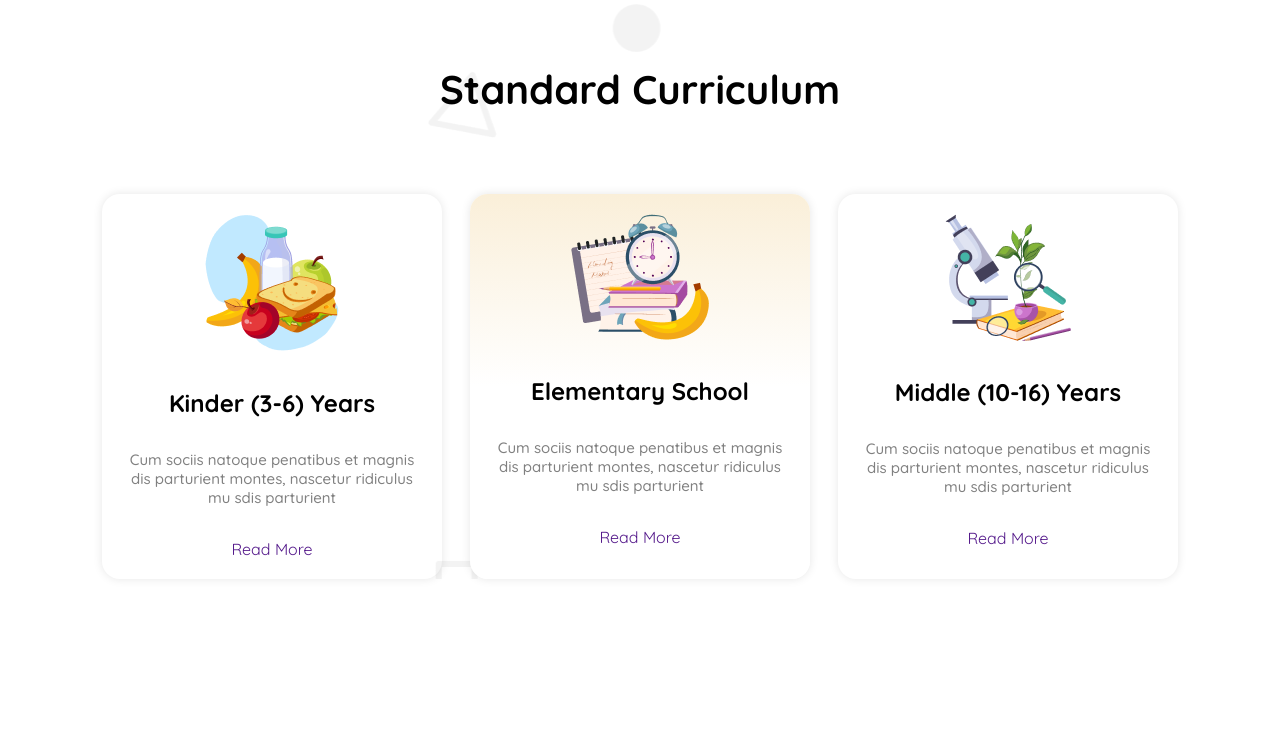
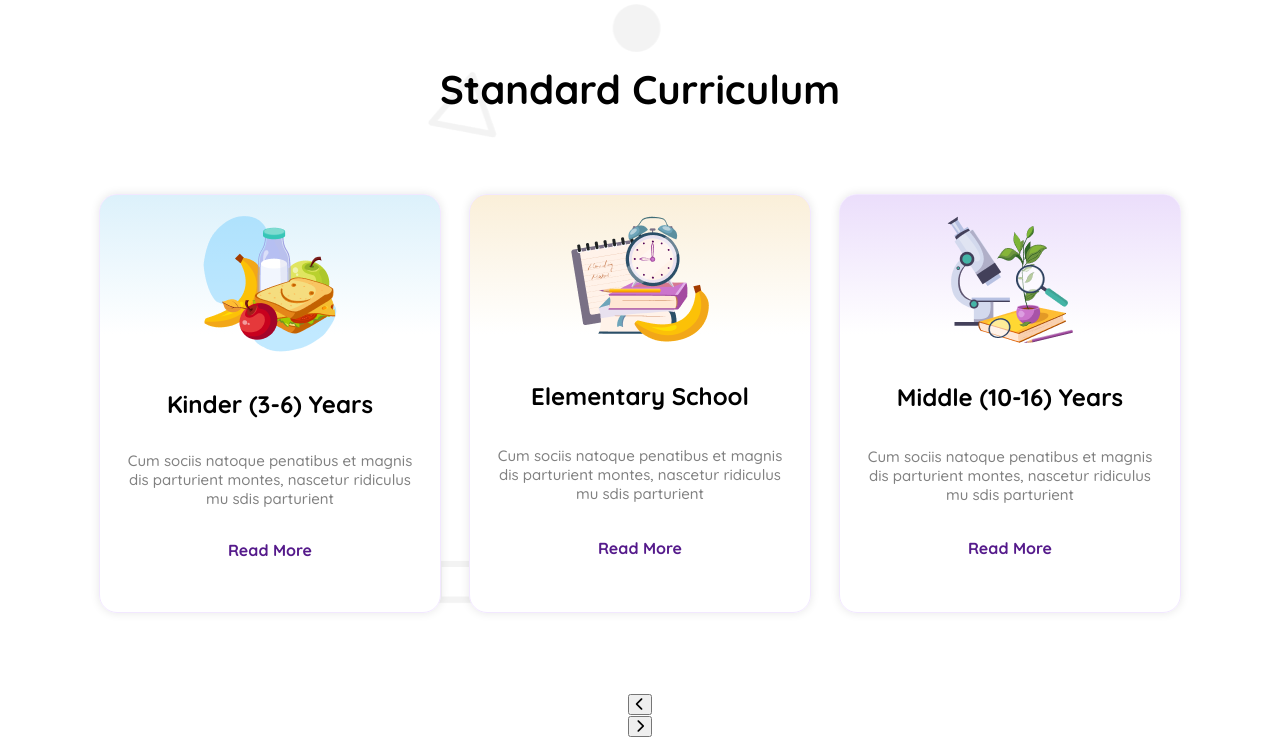
Before and after one commit to SafuGit/2nd-assignment, a plain HTML site: page index.html in a window 1280 px wide. Shown: the part 653-1398 px from the top of the page. Before the commit the page ends 1240 px from the top, so only its background shows below. Drawn offline with Linux system fonts and the light colour scheme.

Commit message:
curriculum card styles complete

```diff
--- a/index.html
+++ b/index.html
@@ -57,7 +57,9 @@
         </div>
         <div class="curriculum-cards">
           <div id="curriculum-card1" class="curriculum-card">
-            <img src="./assets/kinder.png" alt="">
+            <div class="curriculum-img">
+              <img src="./assets/kinder.png" alt="">
+            </div>
             <div class="curriculum-card-title">
               Kinder (3-6) Years
             </div>
@@ -66,10 +68,12 @@
               dis parturient montes, nascetur ridiculus
               mu sdis parturient
             </div>
-            <a href="">Read More</a>
+            <a href="" id="curriculum-a1">Read More</a>
           </div>
           <div id="curriculum-card2" class="curriculum-card">
-            <img src="./assets/elementary.png" alt="">
+            <div class="curriculum-img">
+              <img src="./assets/elementary.png" alt="">
+            </div>
             <div class="curriculum-card-title">
               Elementary School
             </div>
@@ -78,10 +82,12 @@
               dis parturient montes, nascetur ridiculus
               mu sdis parturient
             </div>
-            <a href="">Read More</a>
+            <a href="" id="curriculum-a2">Read More</a>
           </div>
           <div id="curriculum-card3" class="curriculum-card">
-            <img src="./assets/middle.png" alt="">
+            <div class="curriculum-img">
+              <img src="./assets/middle.png" alt="">
+            </div>
             <div class="curriculum-card-title">
               Middle (10-16) Years
             </div>
@@ -90,7 +96,16 @@
               dis parturient montes, nascetur ridiculus
               mu sdis parturient
             </div>
-            <a href="">Read More</a>
+            <a href="" id="curriculum-a3">Read More</a>
+          </div>
+        </div>
+
+        <div class="curriculum-btns">
+          <div class="curriculum-btn-left">
+            <button><i class="fa-solid fa-chevron-left"></i></button>
+          </div>
+          <div class="curriculum-btn-right">
+            <button><i class="fa-solid fa-chevron-right"></i></button>
           </div>
         </div>
       </div>
--- a/styles/style.css
+++ b/styles/style.css
@@ -108,15 +108,28 @@
 }
 
 .curriculum-card {
+  display: grid;
+  justify-content: center;
+  align-items: center;
   width: 300px;
   padding: 20px;
   border-radius: 18px;
   box-shadow: 0 0 10px rgba(0, 0, 0, 0.1);
   text-align: center;
+  border: 1px solid #F2E8FF;
+  margin-bottom: 80px;
+}
+
+#curriculum-card1 {
+  background-image: linear-gradient(#DCF1FB, white, white, white);
 }
 
 #curriculum-card2 {
-  background-image: linear-gradient(#FAEFD9, white, white);
+  background-image: linear-gradient(#FAEFD9, white, white, white);
+}
+
+#curriculum-card3 {
+  background-image: linear-gradient(#EBDEFB, white, white, white)
 }
 
 .curriculum-card-title {
@@ -132,12 +145,15 @@
   margin-bottom: 32px;
 }
 
-.curriculum-card img {
+.curriculum-card > .curriculum-img img {
   margin-bottom: 32px;
 }
 
 .curriculum-card a {
+  display: inline-block;
   text-decoration: none;
+  font-weight: bold;
+  margin-bottom: 32px;
 }
 
 @media only screen and (max-width: 768px) {
```
